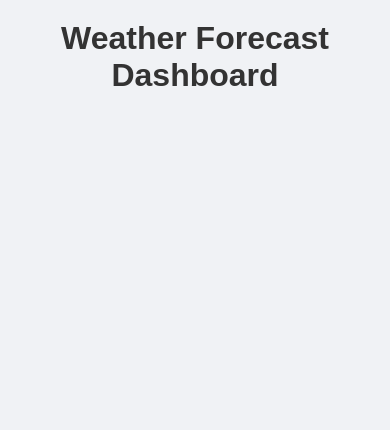
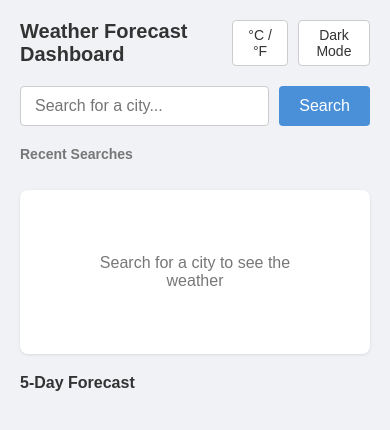
Before and after one commit to cyprus-root/Weather_Forecast_Dashboard, a React (Vite) app: page / in a window 390 px wide. Shown: the top 430 px of the page. Built offline with nearby package versions, Linux system fonts and the light colour scheme.

Commit message:
Add responsive dashboard layout and styling

```diff
--- a/src/App.css
+++ b/src/App.css
@@ -1,3 +1,4 @@
+/* Reset & Base */
 * {
   margin: 0;
   padding: 0;
@@ -9,9 +10,303 @@ body {
   background: #f0f2f5;
   color: #333;
   min-height: 100vh;
+  padding: 20px;
 }
 
-.App {
+body.dark {
+  background: #1a1a2e;
+  color: #e0e0e0;
+}
+
+/* Container */
+.container {
+  max-width: 800px;
+  margin: 0 auto;
+}
+
+/* Header */
+.header {
+  display: flex;
+  justify-content: space-between;
+  align-items: center;
+  margin-bottom: 20px;
+}
+
+.header_title {
+  font-size: 24px;
+  font-weight: bold;
+}
+
+.header_controls {
+  display: flex;
+  gap: 10px;
+}
+
+.toggle_btn {
+  padding: 6px 14px;
+  border: 1px solid #ccc;
+  border-radius: 4px;
+  background: #fff;
+  color: #333;
+  cursor: pointer;
+  font-size: 14px;
+}
+
+body.dark .toggle_btn {
+  background: #2d2d44;
+  border-color: #555;
+  color: #e0e0e0;
+}
+
+.toggle_btn:hover {
+  background: #e8e8e8;
+}
+
+body.dark .toggle_btn:hover {
+  background: #3d3d5c;
+}
+
+/* Search */
+.search_container {
+  display: flex;
+  gap: 10px;
+  margin-bottom: 20px;
+}
+
+.search_input {
+  flex: 1;
+  padding: 10px 14px;
+  border: 1px solid #ccc;
+  border-radius: 4px;
+  font-size: 16px;
+  background: #fff;
+  color: #333;
+}
+
+body.dark .search_input {
+  background: #2d2d44;
+  border-color: #555;
+  color: #e0e0e0;
+}
+
+.search_btn {
+  padding: 10px 20px;
+  border: none;
+  border-radius: 4px;
+  background: #4a90d9;
+  color: #fff;
+  font-size: 16px;
+  cursor: pointer;
+}
+
+.search_btn:hover {
+  background: #357abd;
+}
+
+/* Search History */
+.history_container {
+  margin-bottom: 20px;
+}
+
+.history_title {
+  font-size: 14px;
+  color: #777;
+  margin-bottom: 8px;
+}
+
+body.dark .history_title {
+  color: #999;
+}
+
+.history_list {
+  display: flex;
+  gap: 8px;
+  flex-wrap: wrap;
+}
+
+.history_item {
+  padding: 5px 12px;
+  background: #e8e8e8;
+  border-radius: 20px;
+  font-size: 13px;
+  cursor: pointer;
+  border: none;
+  color: #333;
+}
+
+body.dark .history_item {
+  background: #2d2d44;
+  color: #e0e0e0;
+}
+
+.history_item:hover {
+  background: #d0d0d0;
+}
+
+body.dark .history_item:hover {
+  background: #3d3d5c;
+}
+
+/* Weather Card */
+.weather_container {
+  background: #fff;
+  border-radius: 8px;
+  padding: 24px;
+  margin-bottom: 20px;
+  box-shadow: 0 1px 3px rgba(0, 0, 0, 0.1);
+}
+
+body.dark .weather_container {
+  background: #2d2d44;
+  box-shadow: 0 1px 3px rgba(0, 0, 0, 0.3);
+}
+
+.weather_main {
+  display: flex;
+  align-items: center;
+  gap: 20px;
+  margin-bottom: 16px;
+}
+
+.weather_icon {
+  font-size: 48px;
+}
+
+.weather_city {
+  font-size: 18px;
+  font-weight: bold;
+  margin-bottom: 4px;
+}
+
+.weather_temp {
+  font-size: 36px;
+  font-weight: bold;
+}
+
+.weather_condition {
+  font-size: 16px;
+  color: #777;
+}
+
+body.dark .weather_condition {
+  color: #999;
+}
+
+.weather_details {
+  display: grid;
+  grid-template-columns: repeat(2, 1fr);
+  gap: 10px;
+}
+
+.detail_item {
+  display: flex;
+  justify-content: space-between;
+  padding: 8px 12px;
+  background: #f8f9fa;
+  border-radius: 4px;
+  font-size: 14px;
+}
+
+body.dark .detail_item {
+  background: #1f1f35;
+}
+
+.detail_label {
+  color: #777;
+}
+
+body.dark .detail_label {
+  color: #999;
+}
+
+/* Forecast */
+.forecast_container {
+  margin-bottom: 20px;
+}
+
+.forecast_title {
+  font-size: 16px;
+  margin-bottom: 12px;
+}
+
+.forecast_list {
+  display: grid;
+  grid-template-columns: repeat(5, 1fr);
+  gap: 10px;
+}
+
+.forecast_card {
+  background: #fff;
+  border-radius: 8px;
+  padding: 14px;
   text-align: center;
-  padding: 20px;
+  box-shadow: 0 1px 3px rgba(0, 0, 0, 0.1);
 }
+
+body.dark .forecast_card {
+  background: #2d2d44;
+  box-shadow: 0 1px 3px rgba(0, 0, 0, 0.3);
+}
+
+.forecast_day {
+  font-size: 13px;
+  font-weight: bold;
+  margin-bottom: 6px;
+}
+
+.forecast_icon {
+  font-size: 28px;
+  margin-bottom: 6px;
+}
+
+.forecast_temps {
+  font-size: 13px;
+}
+
+.forecast_max {
+  font-weight: bold;
+}
+
+.forecast_min {
+  color: #777;
+}
+
+body.dark .forecast_min {
+  color: #999;
+}
+
+/* States */
+.state_message {
+  text-align: center;
+  padding: 40px;
+  color: #777;
+  font-size: 16px;
+}
+
+body.dark .state_message {
+  color: #999;
+}
+
+.state_message.error {
+  color: #d9534f;
+}
+
+/* Responsive */
+@media (max-width: 600px) {
+  .forecast_list {
+    grid-template-columns: repeat(2, 1fr);
+  }
+
+  .weather_details {
+    grid-template-columns: 1fr;
+  }
+
+  .header_title {
+    font-size: 20px;
+  }
+
+  .weather_main {
+    flex-direction: column;
+    text-align: center;
+  }
+}
--- a/src/App.jsx
+++ b/src/App.jsx
@@ -2,8 +2,39 @@ import './App.css'
 
 function App() {
   return (
-    <div className="App">
-      <h1>Weather Forecast Dashboard</h1>
+    <div className="container">
+
+      <header className="header">
+        <h1 className="header_title">Weather Forecast Dashboard</h1>
+        <div className="header_controls">
+          <button className="toggle_btn">°C / °F</button>
+          <button className="toggle_btn">Dark Mode</button>
+        </div>
+      </header>
+
+      <div className="search_container">
+        <input
+          className="search_input"
+          type="text"
+          placeholder="Search for a city..."
+        />
+        <button className="search_btn">Search</button>
+      </div>
+
+      <div className="history_container">
+        <h3 className="history_title">Recent Searches</h3>
+        <div className="history_list"></div>
+      </div>
+
+      <div className="weather_container">
+        <p className="state_message">Search for a city to see the weather</p>
+      </div>
+
+      <div className="forecast_container">
+        <h3 className="forecast_title">5-Day Forecast</h3>
+        <div className="forecast_list"></div>
+      </div>
+
     </div>
   )
 }
```
